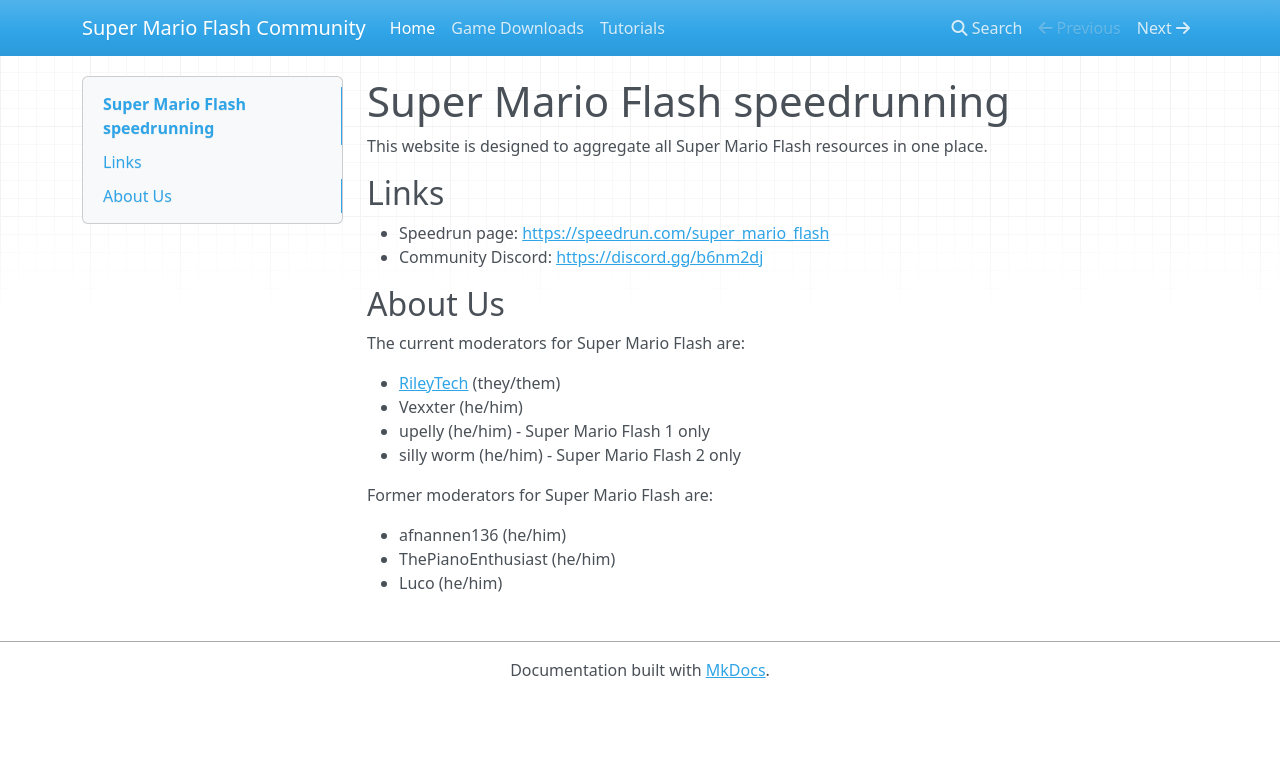
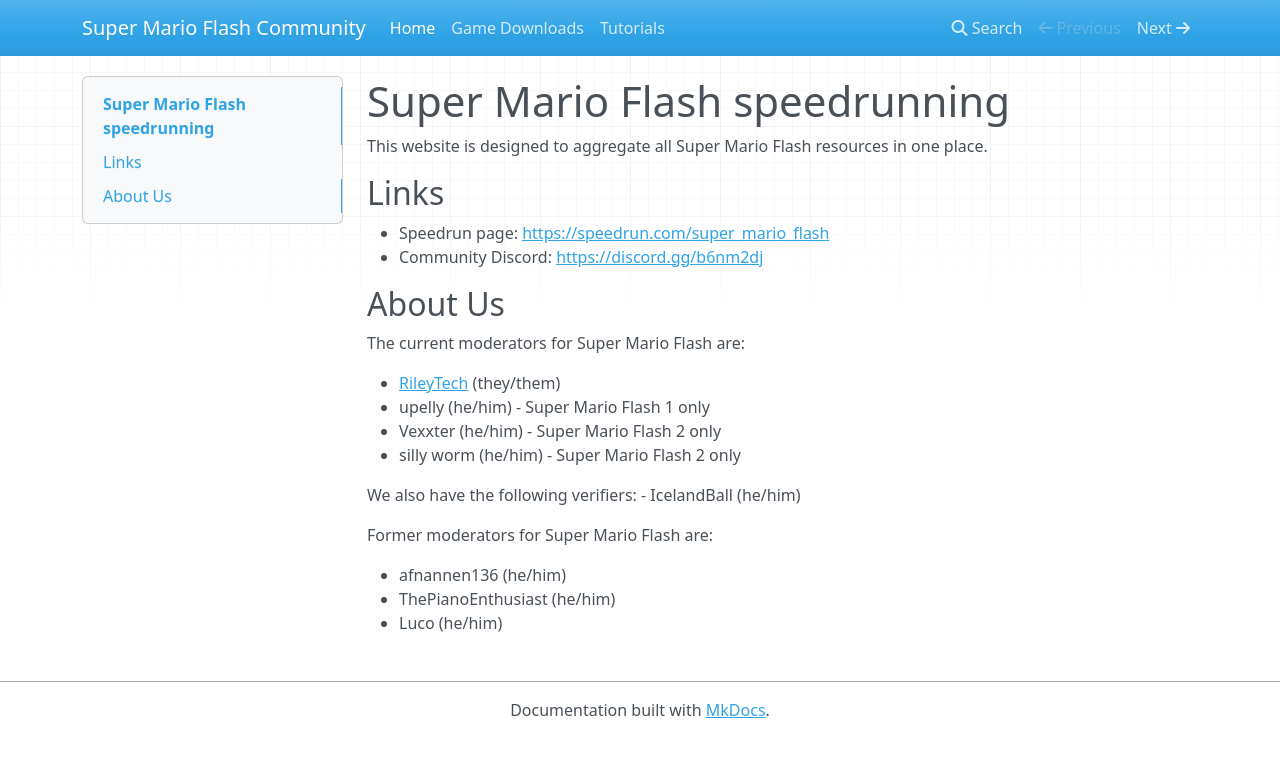
Before and after one commit to MarioFlashCommunity/marioflashcommunity.github.io, an MkDocs documentation site: the page built from docs/index.md, in a window 1280 px wide. Shown: the top 757 px of the page. Built offline with MkDocs 1.6.1, drawn with Linux system fonts in a browser that asks for light colours; nearby versions of some CDN libraries.

Commit message:
Update mod list

```diff
--- a/docs/index.md
+++ b/docs/index.md
@@ -11,9 +11,12 @@
 The current moderators for Super Mario Flash are:
 
 - [RileyTech](https://rayyaw.github.io) (they/them)
-- Vexxter (he/him)
 - upelly (he/him) - Super Mario Flash 1 only
+- Vexxter (he/him) - Super Mario Flash 2 only
 - silly worm (he/him) - Super Mario Flash 2 only
+
+We also have the following verifiers:
+- IcelandBall (he/him)
 
 Former moderators for Super Mario Flash are:
 
```
